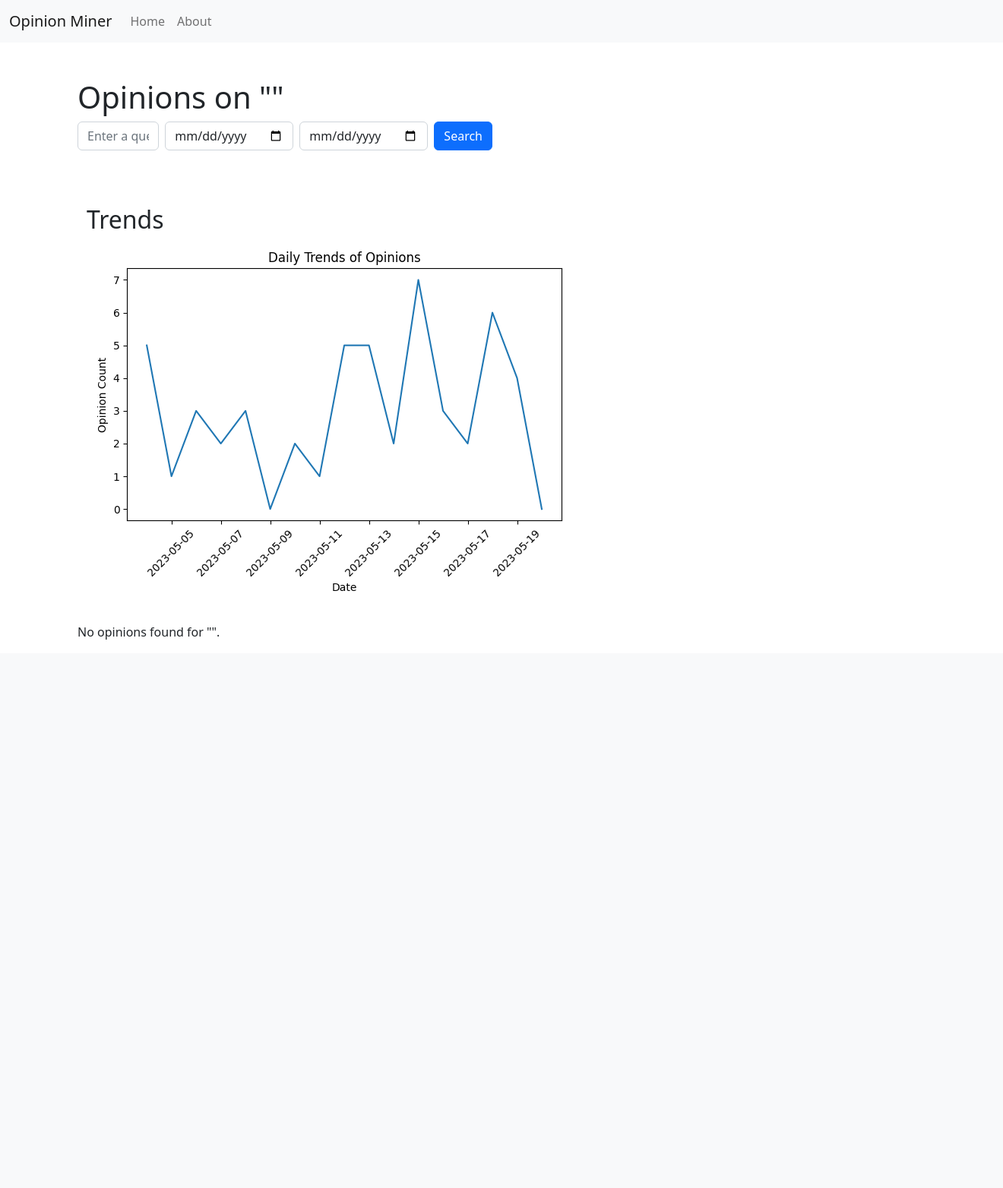
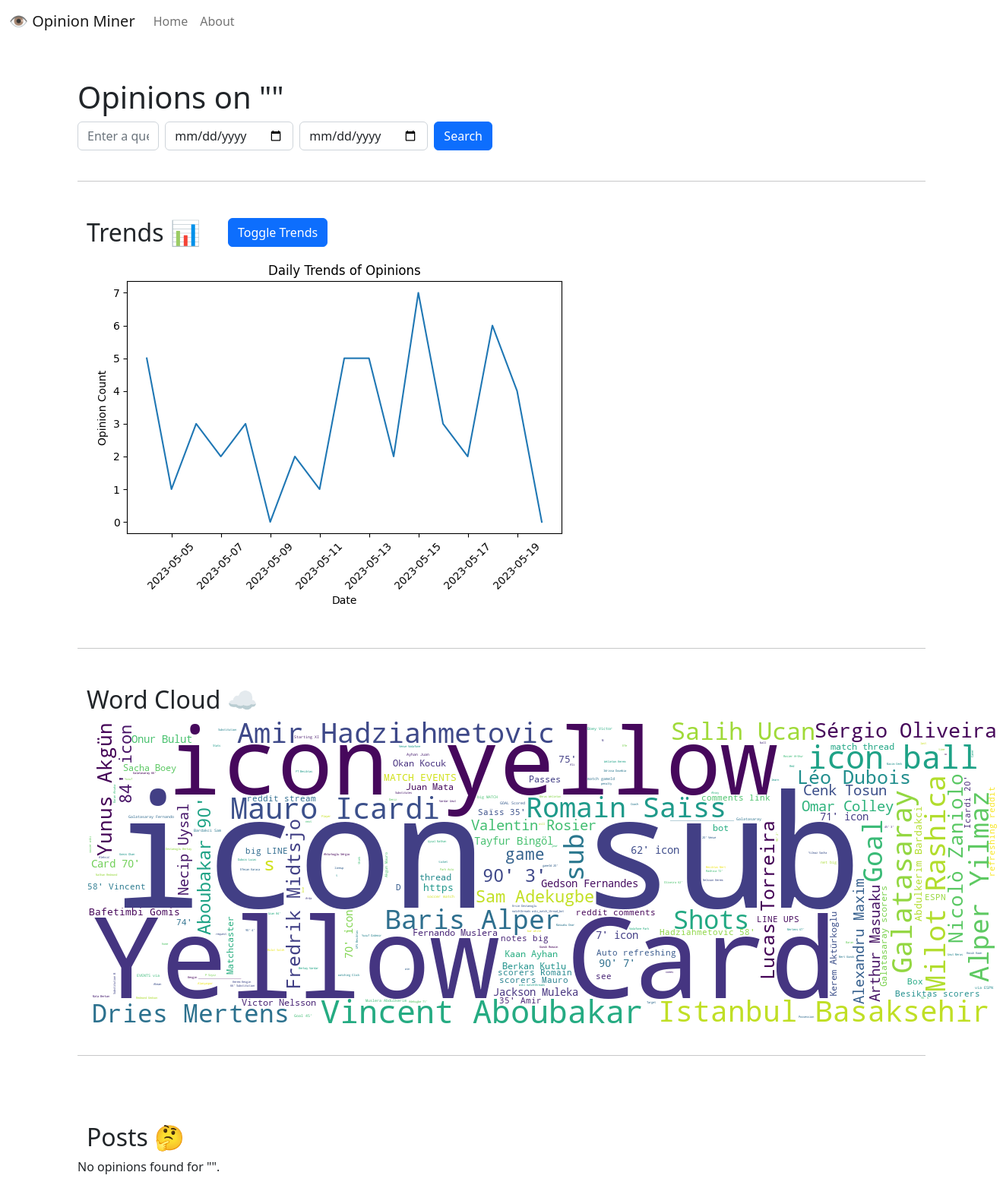
Before and after one commit to samedtorunn/opinion_mining, a Django app: template opinionminer/templates/opinionminer/opinions.html in a window 1320 px wide. Shown: the whole page at 76% size. Before the commit the page ends 842 px from the top, so only its background shows below. Run offline with Django 4.2, Linux system fonts and the light colour scheme; the template is opened without the code that fills it, so the values that code supplies are empty; parts of the project's set-up code (start-up, migrations or seed data) failed here and were passed over.

Commit message:
add wordcloud and english filter

```diff
--- /dev/null
+++ b/opinionminer/static/opinionminer/css/style.css
@@ -0,0 +1,33 @@
+/* style.css */
+body {
+    background-image: url('https://images.pexels.com/photos/1103970/pexels-photo-1103970.jpeg');
+    background-repeat: no-repeat;
+    background-size: cover;
+}
+
+
+.navbar-custom {
+    opacity: 0.5;
+}
+
+
+.bottom-text {
+    opacity: 0.5;
+}
+
+.white-background {
+    background-color: #ffffff;
+}
+
+
+.background {
+    position: fixed;
+    top: 0;
+    left: 0;
+    width: 100%;
+    height: 100%;
+    z-index: -1;
+    background-size: cover;
+    filter: opacity(0.3); /* Adjust the opacity as desired */
+    pointer-events: none;
+}
--- a/opinionminer/templates/base.html
+++ b/opinionminer/templates/base.html
@@ -8,16 +8,35 @@
     <title>{% block title %}Opinion Miner 🧠{% endblock %}</title>
     <!-- CSS only -->
     <link href="https://cdn.jsdelivr.net/npm/bootstrap@5.2.3/dist/css/bootstrap.min.css" rel="stylesheet" integrity="sha384-rbsA2VBKQhggwzxH7pPCaAqO46MgnOM80zW1RWuH61DGLwZJEdK2Kadq2F9CUG65" crossorigin="anonymous">
+    <script src="https://code.jquery.com/jquery-3.6.0.min.js"></script>
 
     {% block cssFiles %}
+            <link rel="stylesheet" href="{% static 'opinionminer/css/style.css' %}">
     {% endblock %}
 
 </head>
 <body>
 
 {% block body_content %}
-
-
+    <!-- Navbar -->
+     <nav class="navbar navbar-expand-lg navbar-light bg-gradient-info">
+        <div class="container-fluid">
+            <a class="navbar-brand" href="/">👁️ Opinion Miner</a>
+            <button class="navbar-toggler" type="button" data-bs-toggle="collapse" data-bs-target="#navbarNav" aria-controls="navbarNav" aria-expanded="false" aria-label="Toggle navigation">
+                <span class="navbar-toggler-icon"></span>
+            </button>
+            <div class="collapse navbar-collapse" id="navbarNav">
+                <ul class="navbar-nav">
+                    <li class="nav-item">
+                        <a class="nav-link" href="#">Home</a>
+                    </li>
+                    <li class="nav-item">
+                        <a class="nav-link" href="#">About</a>
+                    </li>
+                </ul>
+            </div>
+        </div>
+    </nav>
     <script src="https://cdn.jsdelivr.net/npm/bootstrap@5.2.2/dist/js/bootstrap.bundle.min.js" integrity="sha384-OERcA2EqjJCMA+/3y+gxIOqMEjwtxJY7qPCqsdltbNJuaOe923+mo//f6V8Qbsw3" crossorigin="anonymous"></script>
 {% endblock %}
 
--- a/opinionminer/templates/opinionminer/opinions.html
+++ b/opinionminer/templates/opinionminer/opinions.html
@@ -3,16 +3,18 @@
 {% load static %}
 
 {% block body_content %}
-    <nav class="navbar navbar-expand-lg navbar-light bg-light">
+    <body class="white-background" style="background-color: white; background-image: none">
+<!-- Navbar -->
+     <nav class="navbar navbar-expand-lg navbar-light bg-gradient-info">
         <div class="container-fluid">
-            <a class="navbar-brand" href="{% url 'home' %}">Opinion Miner</a>
+            <a class="navbar-brand" href="/">👁️ Opinion Miner</a>
             <button class="navbar-toggler" type="button" data-bs-toggle="collapse" data-bs-target="#navbarNav" aria-controls="navbarNav" aria-expanded="false" aria-label="Toggle navigation">
                 <span class="navbar-toggler-icon"></span>
             </button>
             <div class="collapse navbar-collapse" id="navbarNav">
                 <ul class="navbar-nav">
                     <li class="nav-item">
-                        <a class="nav-link" href="{% url 'home' %}">Home</a>
+                        <a class="nav-link" href="#">Home</a>
                     </li>
                     <li class="nav-item">
                         <a class="nav-link" href="#">About</a>
@@ -31,19 +33,48 @@
                     <input type="text" name="query" id="query" class="form-control me-2" placeholder="Enter a query" required value="{{ topic }}">
                     <input type="date" name="start_date" id="start_date" class="form-control me-2" required>
                     <input type="date" name="end_date" id="end_date" class="form-control me-2" required>
-                    <button type="submit" class="btn btn-primary">Search</button>
+                    <button type="submit" class="btn btn-primary">Search️</button>
                 </form>
             </div>
         </div>
         <br>
+        <hr>
         <!-- Trends section -->
+
         <div class="container mt-5">
-            <h2>Trends</h2>
-            <div id="opinion-trends">
+            <div class="row">
+                <div class="col-md-2">
+                    <h2>Trends 📊</h2>
+                </div>
+                <div class="col-md-2">
+                    <button id="toggle-trends" class="btn btn-primary">Toggle Trends</button>
+                </div>
+            </div>
+            <div id="opinion-trends" class="trends-section">
                 <img src="{% static 'opinionminer/trend_graph.png' %}" alt="Trend Graph">
             </div>
         </div>
+
         <br>
+        <hr>
+        <!-- Word Cloud section -->
+        <div class="container mt-5">
+            <h2>Word Cloud ☁️</h2>
+            <div id="word-cloud">
+                <img src="{% static 'opinionminer/wordcloud.png' %}" alt="Word Cloud">
+            </div>
+        </div>
+
+        <br>
+        <hr>
+        <br>
+    <div class="container mt-5">
+        <div class="row">
+                <div class="col-md-2">
+                    <h2>Posts 🤔</h2>
+                </div>
+        </div>
+    </div>
         {% if opinions %}
             <div class="row">
                 {% for opinion in opinions %}
@@ -71,4 +102,18 @@
             <p>No opinions found for "{{ topic }}".</p>
         {% endif %}
     </div>
+
+    <script>
+        $(document).ready(function() {
+            // Hide the trends graph initially
+            $(".trends-graph").hide();
+
+            // Toggle the trends graph when the button is clicked
+            $("#toggle-trends").click(function() {
+                $(".trends-graph").toggle();
+            });
+        });
+    </script>
+
+    </body>
 {% endblock %}
```
Also changed, not shown: opinionminer/reddit_opinions.py (+8 -6 lines), opinionminer/templates/opinionminer/home.html (+18 -40 lines), opinionminer/views.py (+11 -3 lines), opinionminer/static/opinionminer/images/background-image.jpg (added), opinionminer/static/opinionminer/trend_graph.png, opinionminer/static/opinionminer/wordcloud.png (added), opinionminer/templates/about.html (added).
